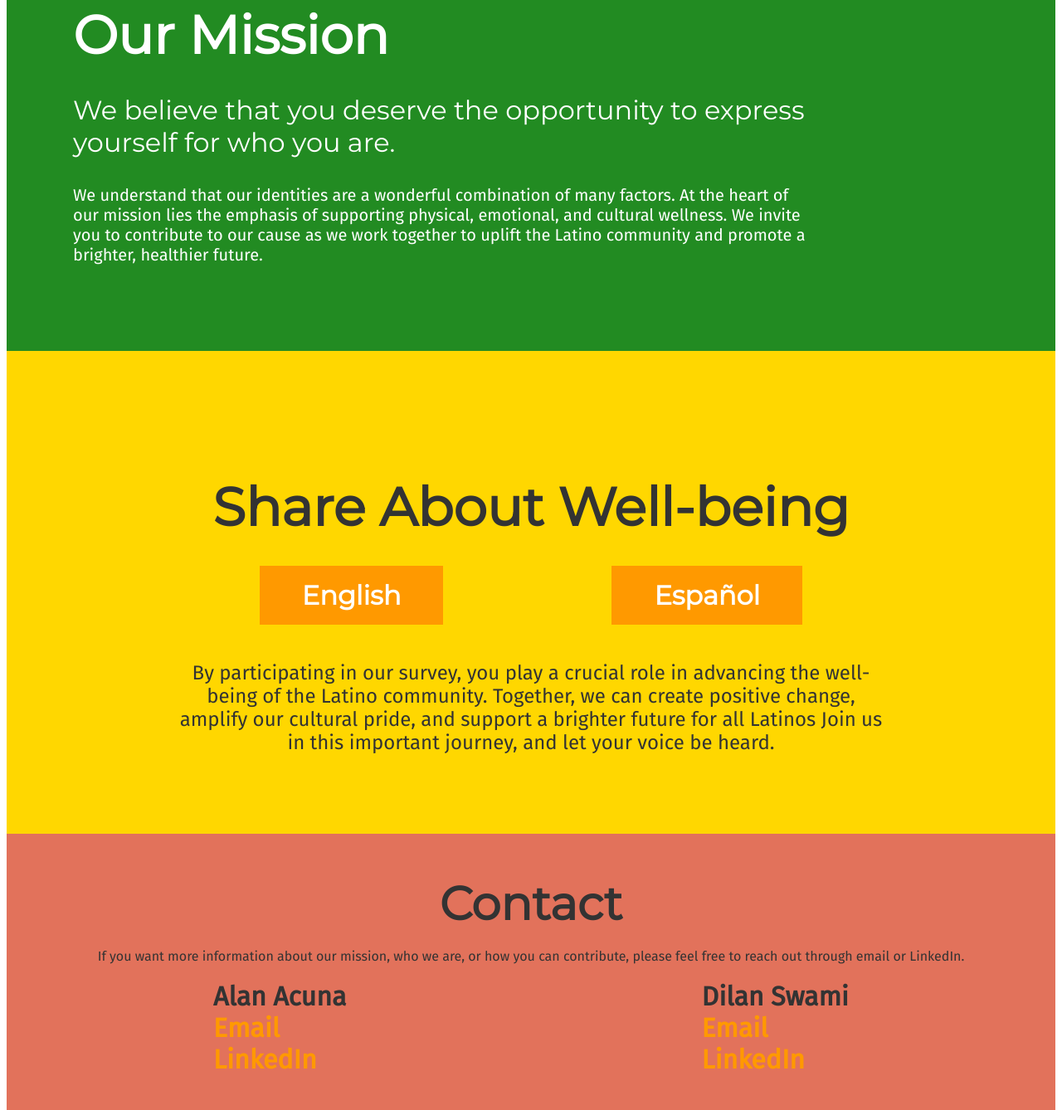
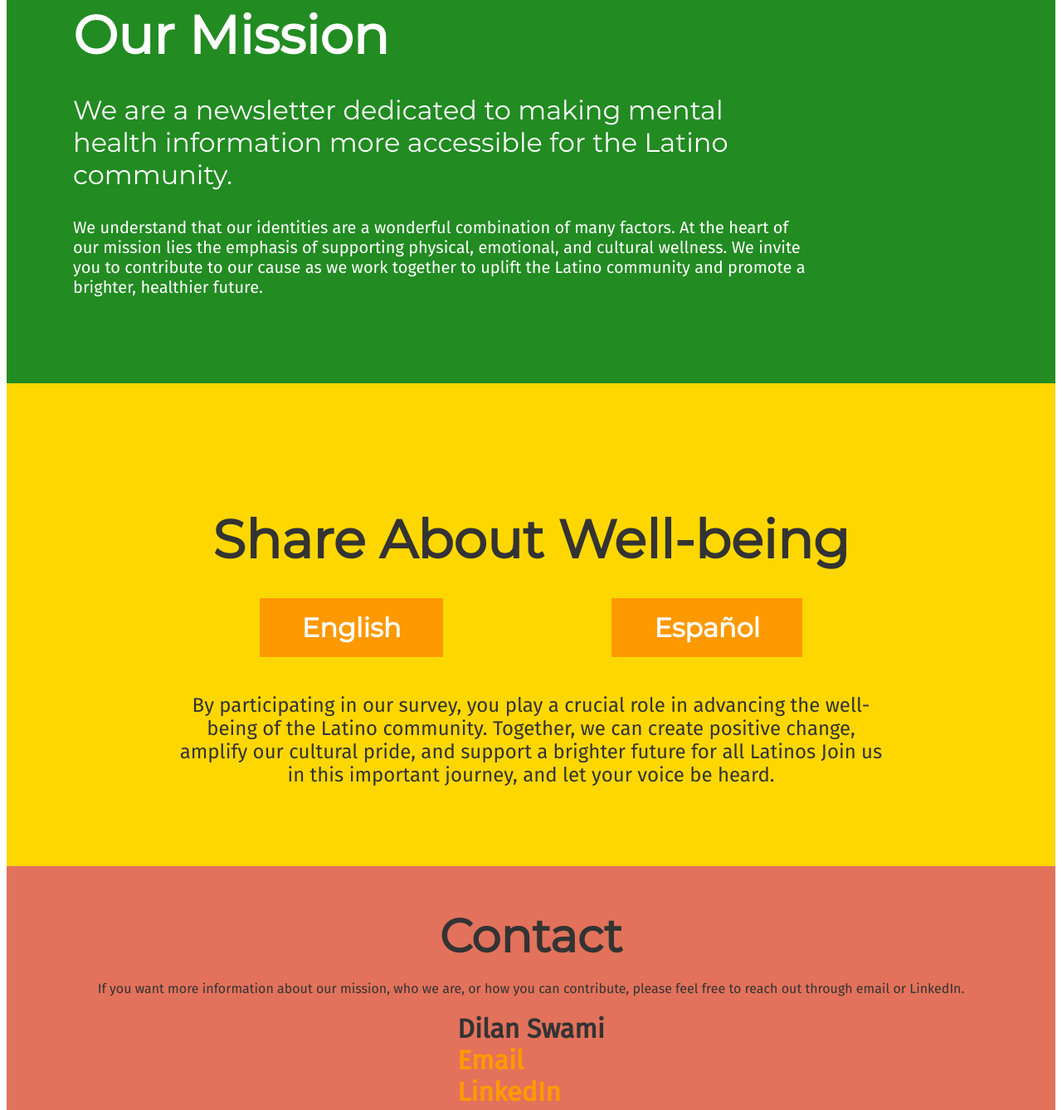
Before and after one commit to daswami/innerpaz, a plain HTML site: page index.html in a window 1280 px wide. Shown: the part 411-1749 px from the top of the page at 83% size. Drawn offline with Linux system fonts and the light colour scheme.

Commit message:
Update index.html

```diff
--- a/index.html
+++ b/index.html
@@ -6,7 +6,7 @@
     <link href="https://fonts.googleapis.com/css?family=Montserrat" rel="stylesheet">
     <link href="https://fonts.googleapis.com/css?family=Fira+Sans" rel="stylesheet">
     <link rel = "stylesheet" href= "css/style.css">
-    <title>Inner Paz</title>
+    <title>Mente y Más</title>
 </head>
 <body>
     <nav class="navbar">
@@ -31,7 +31,7 @@
         </div>
         <div class="mission" id="mission">
             <h2>Our Mission</h2>
-            <div class="mission-head">We believe that you deserve the opportunity to express yourself for <span class="mission-inside">who you are. </span>
+            <div class="mission-head">We are a newsletter dedicated to making mental health information more accessible for the Latino community.
             </div>
             <div class="mission-paragraph">
                 We understand that our identities are a wonderful combination of many factors.
@@ -71,11 +71,6 @@
                 please feel free to reach out through email or LinkedIn.
             </div>
             <div class="contact-info">
-                <div class="contact-1">
-                    <div class="contact-1-name">Alan Acuna</div>
-                    <div><a href="mailto:email">Email</a></div>
-                    <div><a href="" target="_blank">LinkedIn</a></div>
-                </div>
                 <div class="contact-2">
                     <div class="contact-2-name">Dilan Swami</div>
                     <div><a href="mailto:daswami@umich.edu">Email</a></div>
```
